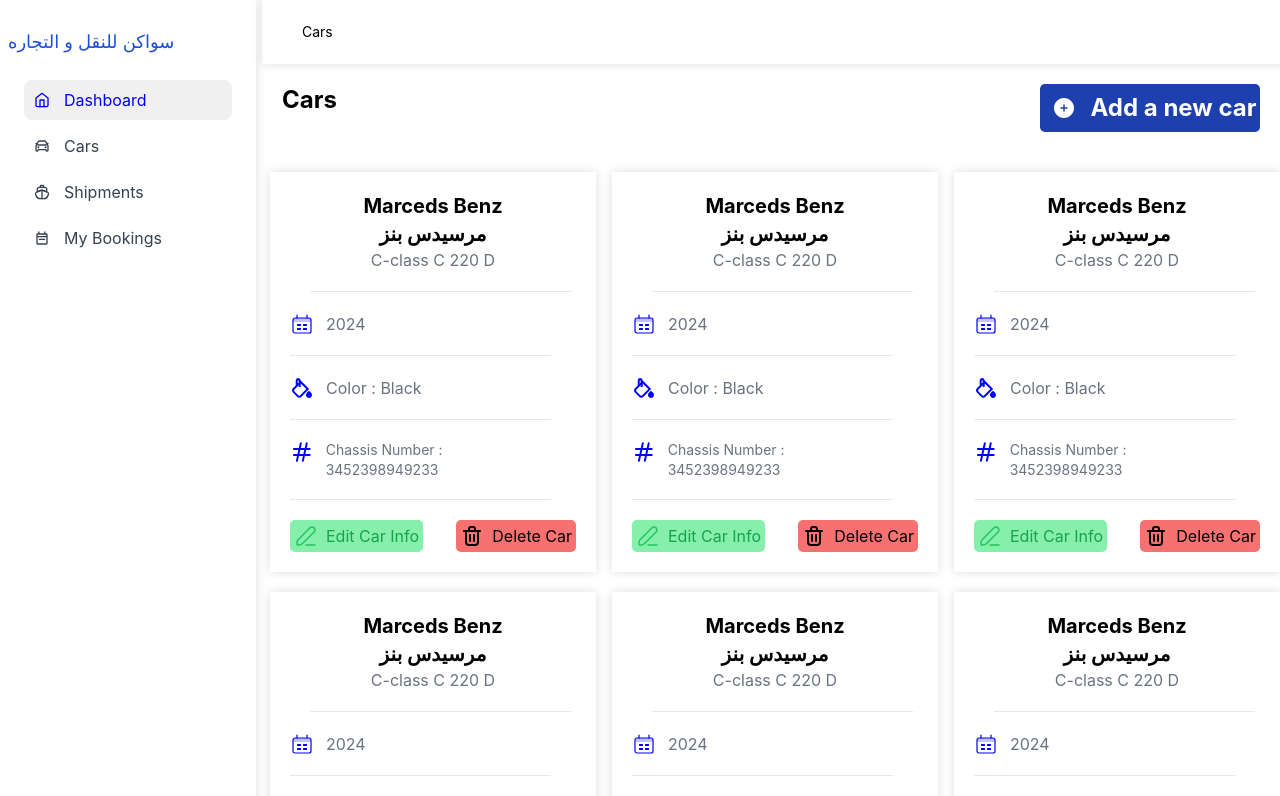
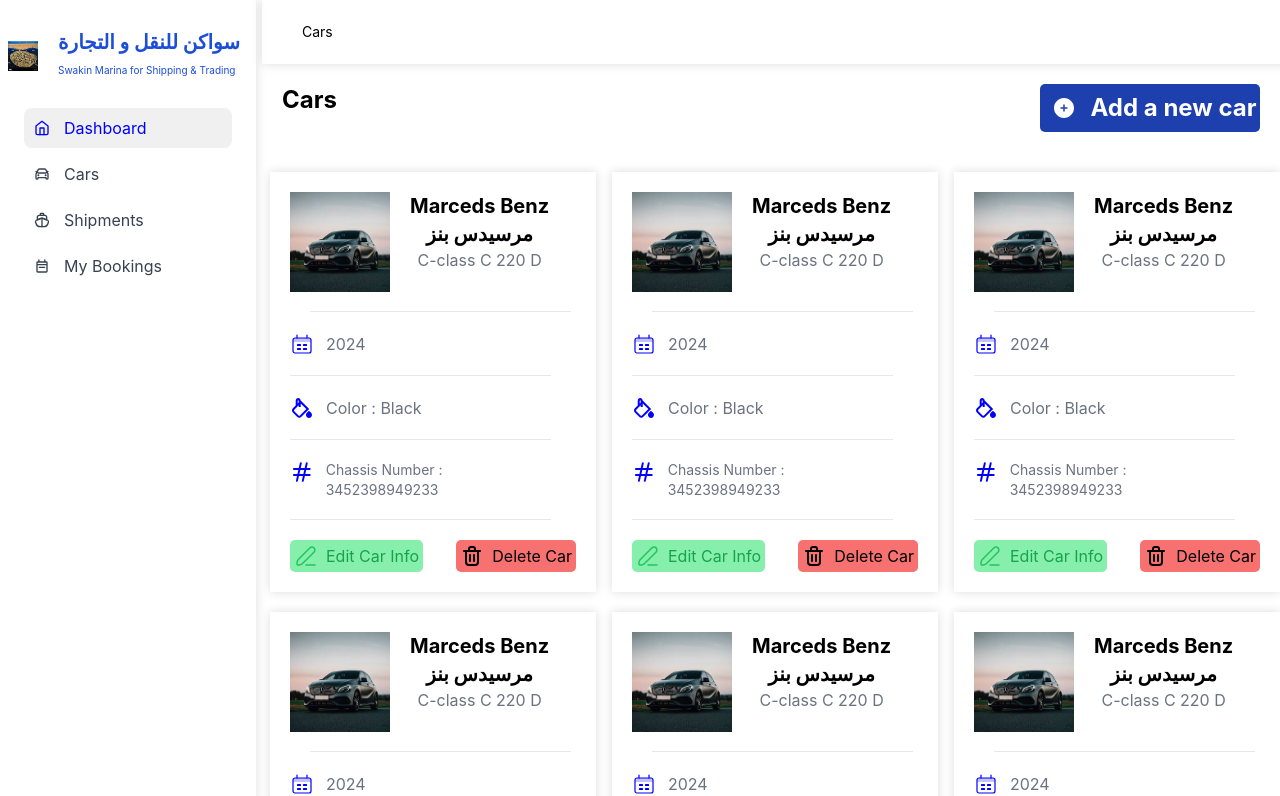
Before and after one commit to MonzerOmer1234/swakin-project, a React (Create React App) app: page /#/cars in a window 1280 px wide. Shown: the top 796 px of the page. Built offline with nearby package versions, Linux system fonts and the light colour scheme.

Commit message:
add: images and adjust width and height

```diff
--- a/src/components/cars/CarItem.jsx
+++ b/src/components/cars/CarItem.jsx
@@ -1,10 +1,18 @@
+import carImg from '../../imgs/marcedes.jpg';
+
 export default function CarItem(){
     return <>
     <div class="col-span-4 details" style={{ boxShadow: "0  0 10px #ddd" }}>
-          <div className="p-5">
+          <div className="p-5 flex">
+            <div>
+              <img src={carImg} alt="" style={{width : '100px' , height : '100px'}} />
+            </div>
+            <div className='ms-5'>
+
             <h1 className=" text-center font-bold text-xl">Marceds Benz</h1>
             <h1 className=" text-center font-bold text-xl">مرسيدس بنز</h1>
             <p className="text-center text-gray-500">C-class C 220 D</p>
+            </div>
           </div>
           <div>
             <p className="p-5 me-5 flex">
--- a/src/components/sidebar/Sidebar.jsx
+++ b/src/components/sidebar/Sidebar.jsx
@@ -1,10 +1,9 @@
 import { useState } from "react";
 import "./sidebar.css";
 import { Link } from "react-router-dom";
+import logoImage from "../../imgs/logo.jpg";
 
 export default function Sidebar({ tabs }) {
-
-
   const [currentIndex, setCurrentIndex] = useState(0);
 
   function handleClick(index) {
@@ -12,7 +11,6 @@
   }
 
   return (
-
     <>
       {/* <button
         type="button"
@@ -38,17 +36,23 @@
       <div
         id="docs-sidebar"
         className="hs-overlay [--auto-close:lg] hs-overlay-open:translate-x-0 -translate-x-full transition-all duration-300 transform hidden fixed top-0 start-0 bottom-0 z-[60] w-64   pt-7 pb-10 overflow-y-auto lg:block lg:translate-x-0 lg:end-auto lg:bottom-0 [&::-webkit-scrollbar]:w-2 [&::-webkit-scrollbar-thumb]:rounded-full [&::-webkit-scrollbar-track]:bg-gray-100 [&::-webkit-scrollbar-thumb]:bg-gray-300 dark:[&::-webkit-scrollbar-track]:bg-neutral-700 dark:[&::-webkit-scrollbar-thumb]:bg-neutral-500 dark:bg-neutral-800 dark:border-neutral-700"
-      style={{boxShadow: '0  0 10px #ddd'}}
+        style={{ boxShadow: "0  0 10px #ddd" }}
       >
-
         <a
-          className="flex-none text-lg text-blue-700 ps-2"
+          className="flex items-center text-lg text-blue-700 ps-2"
           href="#"
           aria-label="Brand"
         >
-          سواكن للنقل و التجاره
+          <img
+            src={logoImage}
+            style={{ width: "30px", height: "30px" }}
+            alt="logo"
+          />
+          <p className="ms-5 flex flex-col justify-center items-start">
+            <span className="text-xl font-bold">سواكن للنقل و التجارة</span>
+            <span className="text-[10px]">Swakin Marina for Shipping & Trading</span>
+          </p>
         </a>
-
 
         <nav
           className="hs-accordion-group p-6 w-full flex flex-col flex-wrap"
@@ -58,25 +62,22 @@
             {tabs && tabs.length > 0
               ? tabs.map((tab, index) => (
                   <li key={tab?.text}>
-                  <Link  className={` flex items-center gap-x-3.5 py-2 px-2.5 text-gray-700 rounded-lg  dark:bg-neutral-700 dark:text-white ${
+                    <Link
+                      className={` flex items-center gap-x-3.5 py-2 px-2.5 text-gray-700 rounded-lg  dark:bg-neutral-700 dark:text-white ${
                         currentIndex === index ? "active" : ""
                       }`}
                       onClick={() => handleClick(index)}
                       to={tab?.to}
                     >
                       {tab?.icon}
-                    {tab?.text}</Link>
-
-
-
+                      {tab?.text}
+                    </Link>
                   </li>
                 ))
               : null}
           </ul>
         </nav>
       </div>
-
-
     </>
   );
 }
```
Also changed, not shown: src/imgs/logo.jpg (added), src/imgs/marcedes.jpg (added). Lines whose indentation alone changed are shown as unchanged.
